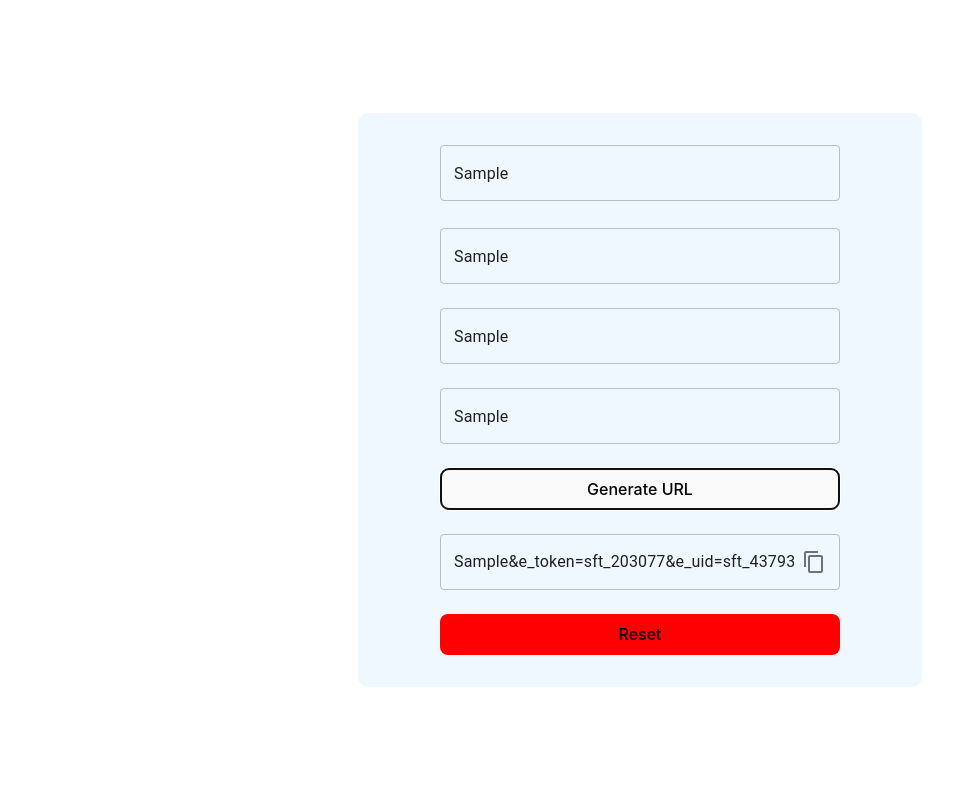
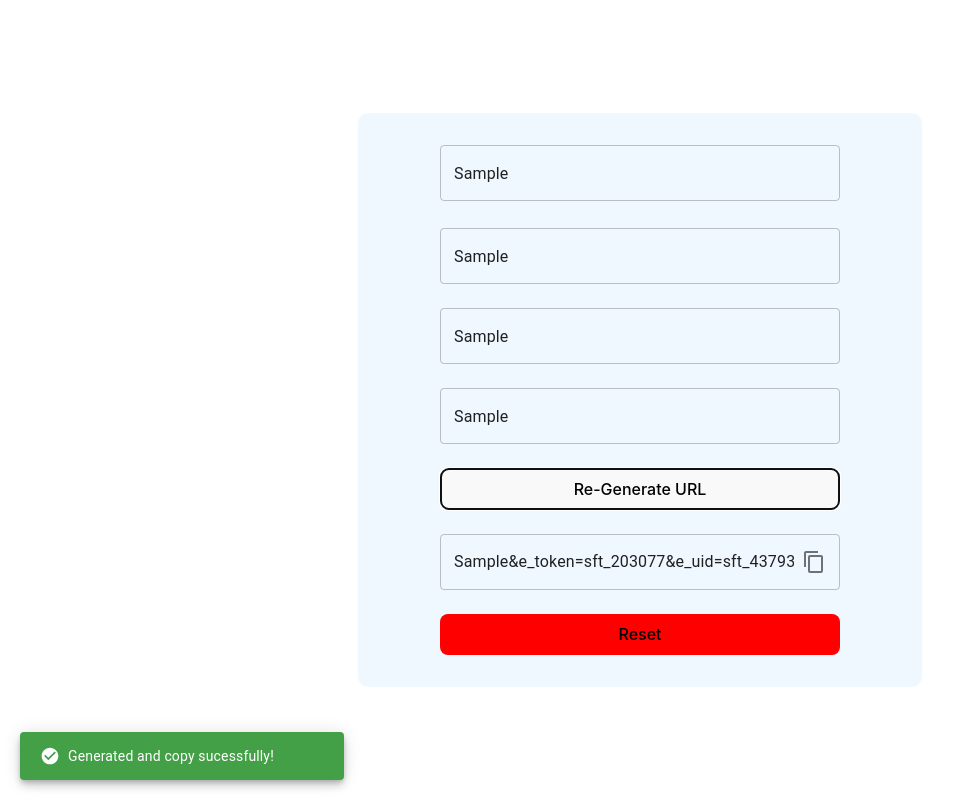
Before and after one commit to risabvishwakarma/urlgen, a React (Vite) app: page / in a window 1280 px wide. Both pictures are taken after typing "Sample", "Sample", "Sample", "Sample" into the empty fields and a click on the button "Generate URL". Shown: the whole page, without its empty margins (0-970 px from the left). Built offline with nearby package versions, Linux system fonts and the light colour scheme.

Commit message:
Re-Generate

```diff
--- a/src/urlgen/urlgen.jsx
+++ b/src/urlgen/urlgen.jsx
@@ -57,6 +57,10 @@ const UrlGen = () => {
     setNewUrl(temp_url);
     setFlagForNewUrl(temp_url.length > 0);
     copy(temp_url);
+
+    enqueueSnackbar("Generated and copy sucessfully!", {
+      variant: "success",
+    });
   };
 
   return (
@@ -135,7 +139,7 @@ const UrlGen = () => {
           <br />
           <br />
 
-          <button style={{ width: "400px" }}>Generate URL</button>
+          <button style={{ width: "400px" }}>{flagForNewUrl?"Re-Generate URL":"Generate URL"}</button>
 
           <br />
           <br />
@@ -151,7 +155,7 @@ const UrlGen = () => {
               <ContentCopyIcon
                 className="ContentCopyIcon"
                 aria-label="toggle password visibility"
-                onClick={(e) => {
+                onClick={() => {
                 if(newUrl.trim().length>0){
                   copy(newUrl);
                   enqueueSnackbar("copy sucessfully!", {
```
